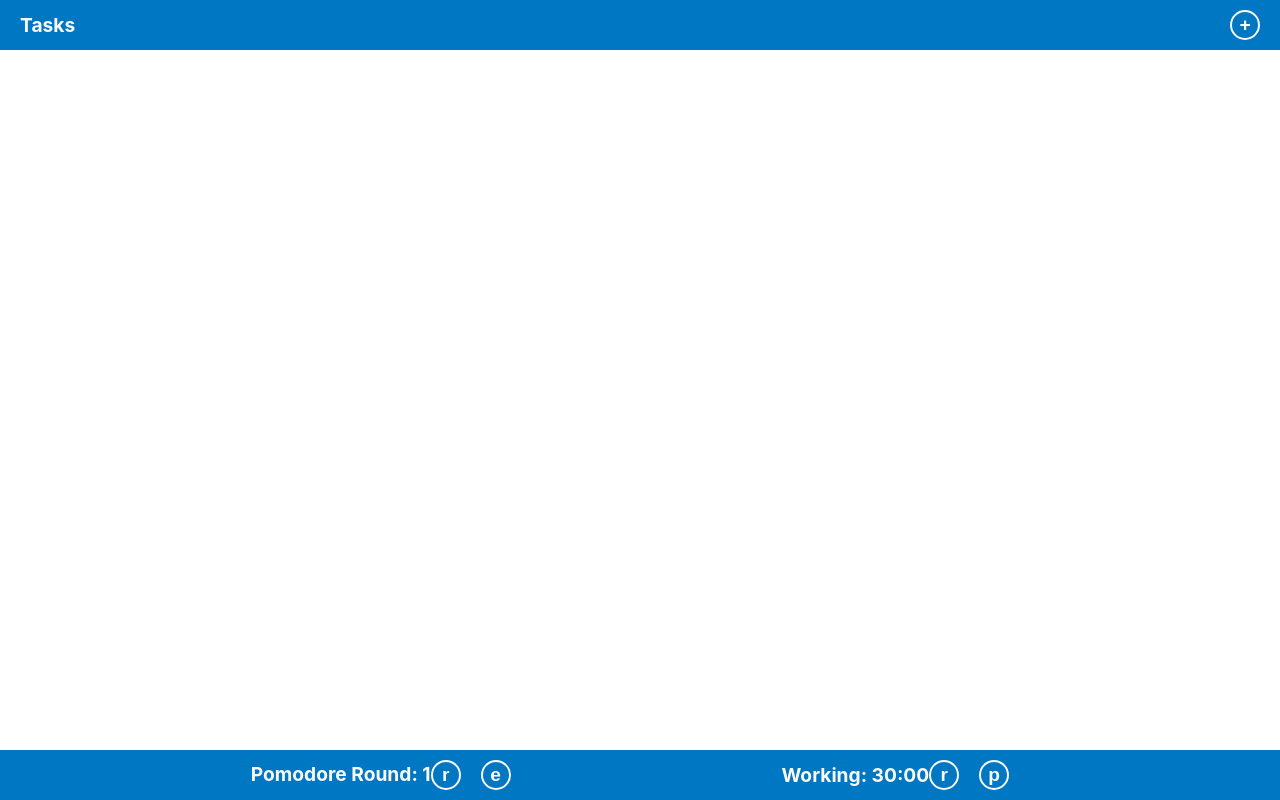
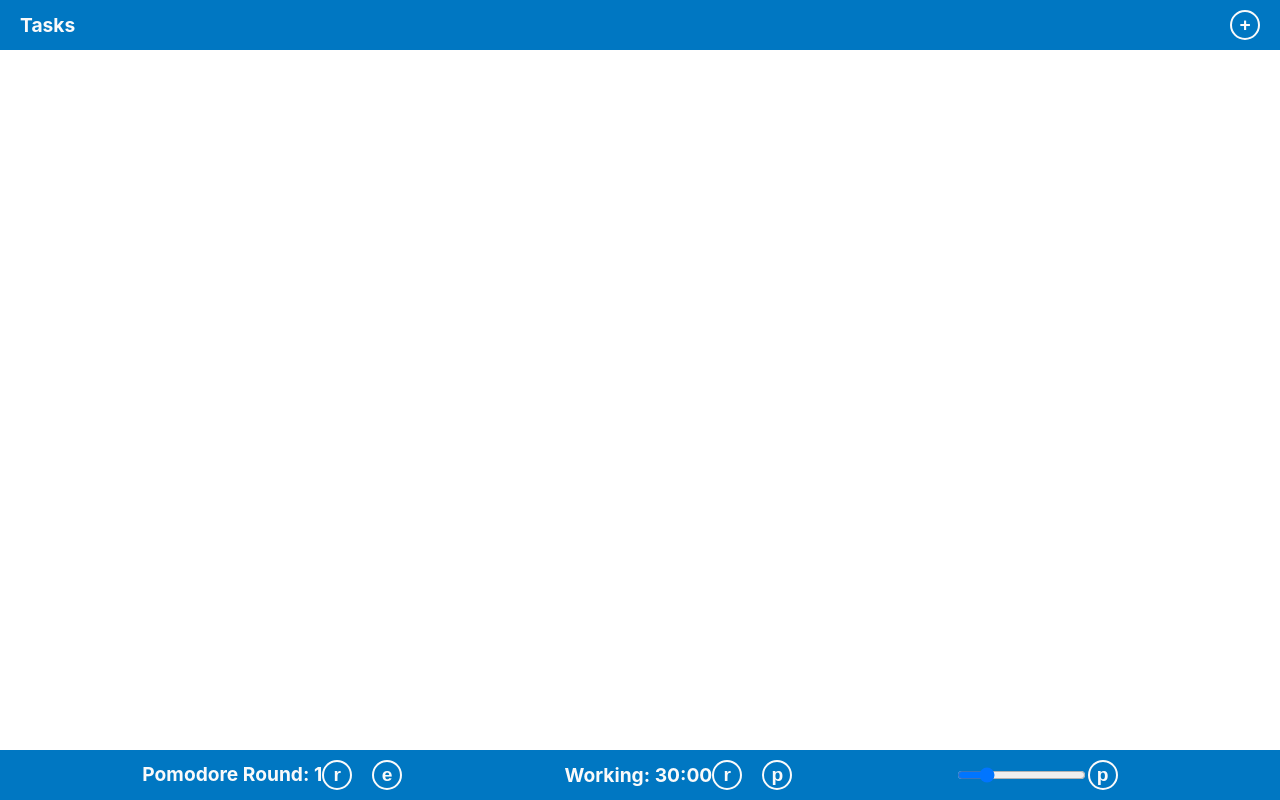
Before and after one commit to zT-1337/pomodore-app, a React (Create React App) app: page / in a window 1280 px wide. Built offline with nearby package versions, Linux system fonts and the light colour scheme.

Commit message:
-added: PomodoreMusicPlayer with volume slider control

```diff
--- a/src/components/pomodore/Pomodore.css
+++ b/src/components/pomodore/Pomodore.css
@@ -46,3 +46,7 @@
 .EditPomodoreSessionContainer div input{
   width: 75px
 }
+
+.PomodoreMusicPlayer {
+  display: flex;
+}
--- a/src/components/pomodore/PomodoreContainer.tsx
+++ b/src/components/pomodore/PomodoreContainer.tsx
@@ -2,6 +2,7 @@ import { useState } from "react";
 import { EditedPomodoreSession } from "../../interfaces/models/EditedPomodoreSession";
 import { PomodoreContainerState } from "../../interfaces/states/PomodoreContainerState";
 import "./Pomodore.css";
+import { PomodoreMusicPlayer } from "./PomodoreMusicPlayer";
 import { PomodoreSessionContainer } from "./PomodoreSessionContainer";
 import { clearCurrentTimer, PomodoreTimerContainer } from "./PomodoreTimerContainer";
 
@@ -143,6 +144,7 @@ export function PomodoreContainer() {
                               onSecondPassed={onSecondPassed}
                               onTimerToggled={onTimerToggled}
                               onTimerReset={onTimerReset}></PomodoreTimerContainer>
+      <PomodoreMusicPlayer></PomodoreMusicPlayer>
     </div>
   )
 }
--- /dev/null
+++ b/src/components/pomodore/PomodoreMusicPlayer.tsx
@@ -0,0 +1,26 @@
+import React, { useState } from "react"
+import { PomodoreMusicPlayerState } from "../../interfaces/states/PomodoreMusicPlayerState"
+
+const initialState = (): PomodoreMusicPlayerState => {
+  return {
+    volume: 0.2
+  }
+}
+
+export function PomodoreMusicPlayer() {
+  const [state, setState] = useState(initialState());
+
+  const onVolumeChange = (event: React.FormEvent<HTMLInputElement>) => {
+    setState({
+      ...state,
+      volume: event.currentTarget.valueAsNumber
+    })
+  }
+
+  return (
+    <div className="PomodoreMusicPlayer">
+      <input type="range" min="0" max="1" step={0.01} value={state.volume} onChange={onVolumeChange}></input>
+      <button className="RoundButton RoundButtonWhite">p</button>
+    </div>
+  )
+}
--- /dev/null
+++ b/src/interfaces/states/PomodoreMusicPlayerState.ts
@@ -0,0 +1,3 @@
+export interface PomodoreMusicPlayerState {
+  volume: number;
+}
```
